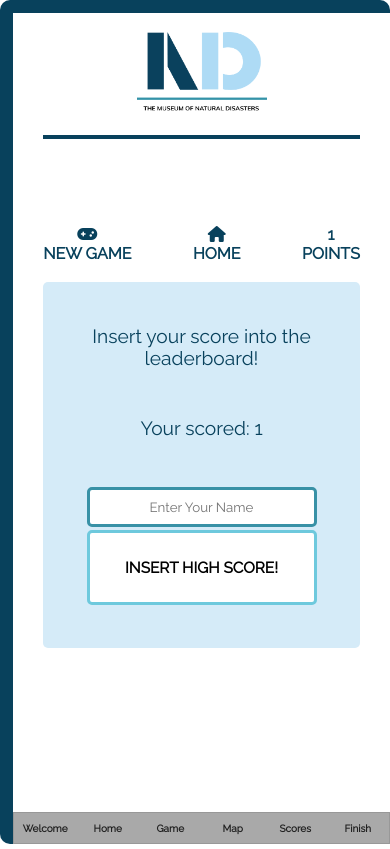
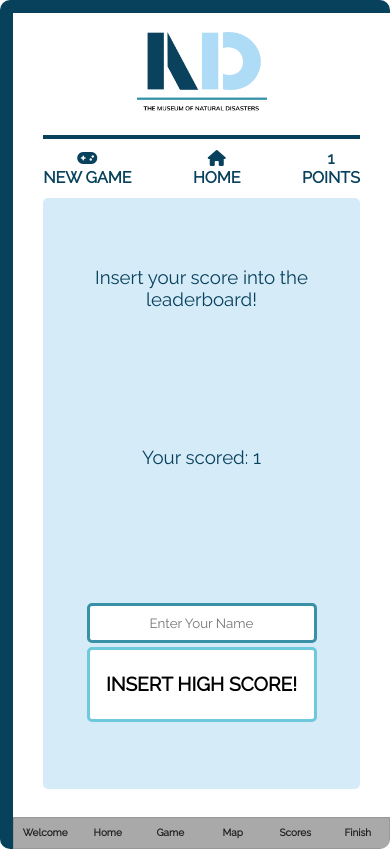
Before and after one commit to jckh-dev/DECO1800_MND_app, a PHP site: page /ending.php in a window 390 px wide. Run offline with PHP 8.4, Linux system fonts and the light colour scheme; the visitor is signed in with stand-in values (Sample User, id 1); data that the repository does not hold is empty; some libraries are stand-ins or nearby versions.

Commit message:
major responsive design update to UI

```diff
--- a/ending.php
+++ b/ending.php
@@ -6,7 +6,7 @@ include('includes/endinglogic.php');
 include('includes/head.php');
 ?>
 
-<div class="wrapper ending">
+<div class="wrapper">
 
 <?php
 include('includes/header.php');
@@ -25,6 +25,10 @@ include('includes/header.php');
     <button class="cluepointbtn"><?php echo $_SESSION['scoreTemp'];?><br>POINTS</button>
 
 </aside>
+
+</section>
+
+<section class="gridwrap2">
 
 <article class="infobox">
 
--- a/game.php
+++ b/game.php
@@ -30,11 +30,16 @@ include('includes/header.php');
 
 </aside>
 
+</section>
+
+<section class="gridwrap2">
+
 <aside class="box highlowbox">
     <button class="hilobtn" id="answerButtonHigh" type="submit" onclick="answer('high')" >Higher <i class="fas fa-chevron-circle-up"></i></button>
 </aside>
 
 <article class="infobox">
+    <h1>THE HIGHER OR LOWER GAME</h1>
 
     <h1>Natural Disaster Classification:</h1>
 
--- a/includes/footer.php
+++ b/includes/footer.php
@@ -1,3 +1,7 @@
+</section>
+
+<section class="gridwrap3">
+
 <footer class="pagination">
   <div class="pagination-container">
       <div class="pagination-hover-overlay"></div>
@@ -9,7 +13,7 @@
           <a href="ending.php" class="pagination-page-number">Finish</a>
   </div>
 </footer>
-
+</section>
 </div>
 <script src="js/jquery-3.4.1.min.js"></script>
 <script src="js/jquery-ui.min.js"></script>
--- a/includes/header.php
+++ b/includes/header.php
@@ -1,3 +1,4 @@
+<section class= "gridwrap1">
 <header class="box header">
     <a href="journey.php"><img src="images/logo.png" alt="Go Back Home" class="homelogo" height="80" width="130"/></a>
 </header>
--- a/map.php
+++ b/map.php
@@ -15,6 +15,10 @@ include('includes/header.php');
 <aside class="box txtbox">
 <h1>USE THE MAP TO EXPLORE <br>AUSTRALIAS NATURAL DISASTERS</h1>
 </aside>
+
+</section>
+
+<section class="gridwrap2">
 
 <article class="infobox">
 <?php if ($clueCodeValid): // $clueCodeValid true if right code not entered / no code entered?>
@@ -42,7 +46,6 @@ var id = <?php echo $info[0]["ID"] ?>;
 <?php endif  // end of else if statement?>
 </article>
 
-<script src="js/jquery-3.4.1.min.js"></script>
 <script src="js/leaflet.js"></script>
 <script src="js/game_ajax.js"></script>
 
--- a/scoreboard.php
+++ b/scoreboard.php
@@ -27,7 +27,11 @@ GAME</button>
 <button class="cluepointbtn"><?php echo $_SESSION['scoreTemp'];?><br>POINTS</button>
 </aside>
 
-<article class="infobox txtbox">
+</section>
+
+<section class="gridwrap2">
+
+<article class="infobox">
 
 <h1>Leaderboard</h1>
 <!-- 10 scores max can be changed in the sql query above -->
--- a/style.css
+++ b/style.css
@@ -1,6 +1,7 @@
 * {
   box-sizing: border-box;
   margin: 0;
+  padding: 0;
   font-weight: 500;
   letter-spacing: 0;
   -moz-osx-font-smoothing: grayscale;
@@ -11,7 +12,15 @@
 
 html,
 body {
+
   overflow-x: hidden;
+}
+
+body{
+  min-height: 100vh;
+  border-left: solid #08415c 13px;
+  border-top: solid #08415c 13px;
+  border-radius: 10px;
 }
 
 html {
@@ -27,14 +36,32 @@ h3{
 }
 
 .wrapper{
-  min-height: 100vh;
-  border-left: solid #08415c 13px;
-  border-top: solid #08415c 13px;
-  border-radius: 10px;
   display: grid;
   grid-template-columns: 1fr;
-  grid-template-rows: 0.4fr 0.1fr;
+  grid-template-rows: 185px 1fr 0.1fr;
   grid-gap: 0px;
+  min-height: 99vh;
+}
+
+.gridwrap1{
+  display: grid;
+  grid-template-columns: 1fr;
+  grid-template-rows: auto;
+  align-content: start;
+}
+
+.gridwrap2{
+  display: grid;
+  grid-template-columns: 1fr;
+  grid-auto-rows: auto;
+  text-align: center;
+  align-content: inherit;
+}
+
+.gridwrap3{
+  display: grid;
+  grid-template-columns: 1fr;
+  align-content: end;
 }
 
 .box {
@@ -138,8 +159,8 @@ h3{
     justify-content: center;
     align-self: end;
 }
+
 .pagination-container {
-  margin-top: 5%;
   width: 100%;
   border: 1px solid rgba(0, 0, 0, 0.1);
   background-color: darkgrey;
@@ -188,16 +208,10 @@ h3{
     flex-direction: column;
     justify-content: space-around;
     background-color: #d5ebf8;
-    font-size: 0.8em;
     border-radius: 5px;
     text-align: center;
-    padding: 5% 5% 5% 5%;
     margin-left: 8%;
     margin-right: 8%;
-}
-
-.cluepage > .infobox{
-  margin-top: 9%;
 }
 
 /* Specific boxes */
@@ -209,22 +223,14 @@ h3{
 }
 
 .points{
-    align-self: start;
     display: flex;
     justify-content: space-between;
-    padding-bottom: 5%;
-    padding-top: 5%;
+    padding-top: 10px;
 }
 
 .highlowbox{
-    height: 2.2em;
+    height: 2.4em;
     align-self: center;
-    margin: 3% 8% 3% 8%;
-}
-
-.txtbox{
-  margin-top: 5%;
-  margin-bottom: 4%;
 }
 
 /* formating for input fields */
```
Also changed, not shown: other parts of style.css (+15 -22 lines), clue.php (+5 -5 lines), journey.php (+4 -5 lines), welcomemsg.php (+14 -8 lines), index.php (indentation only).
